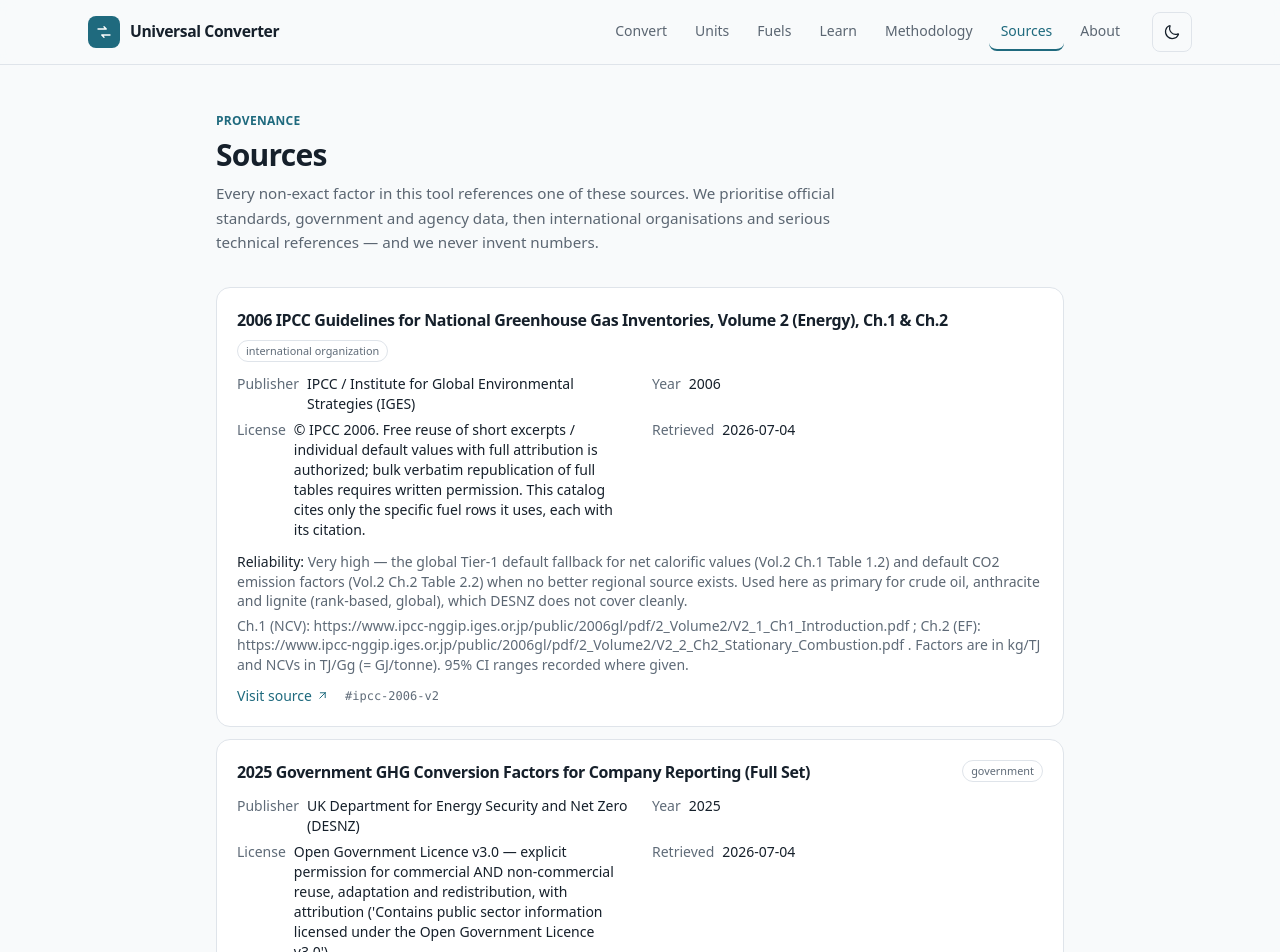
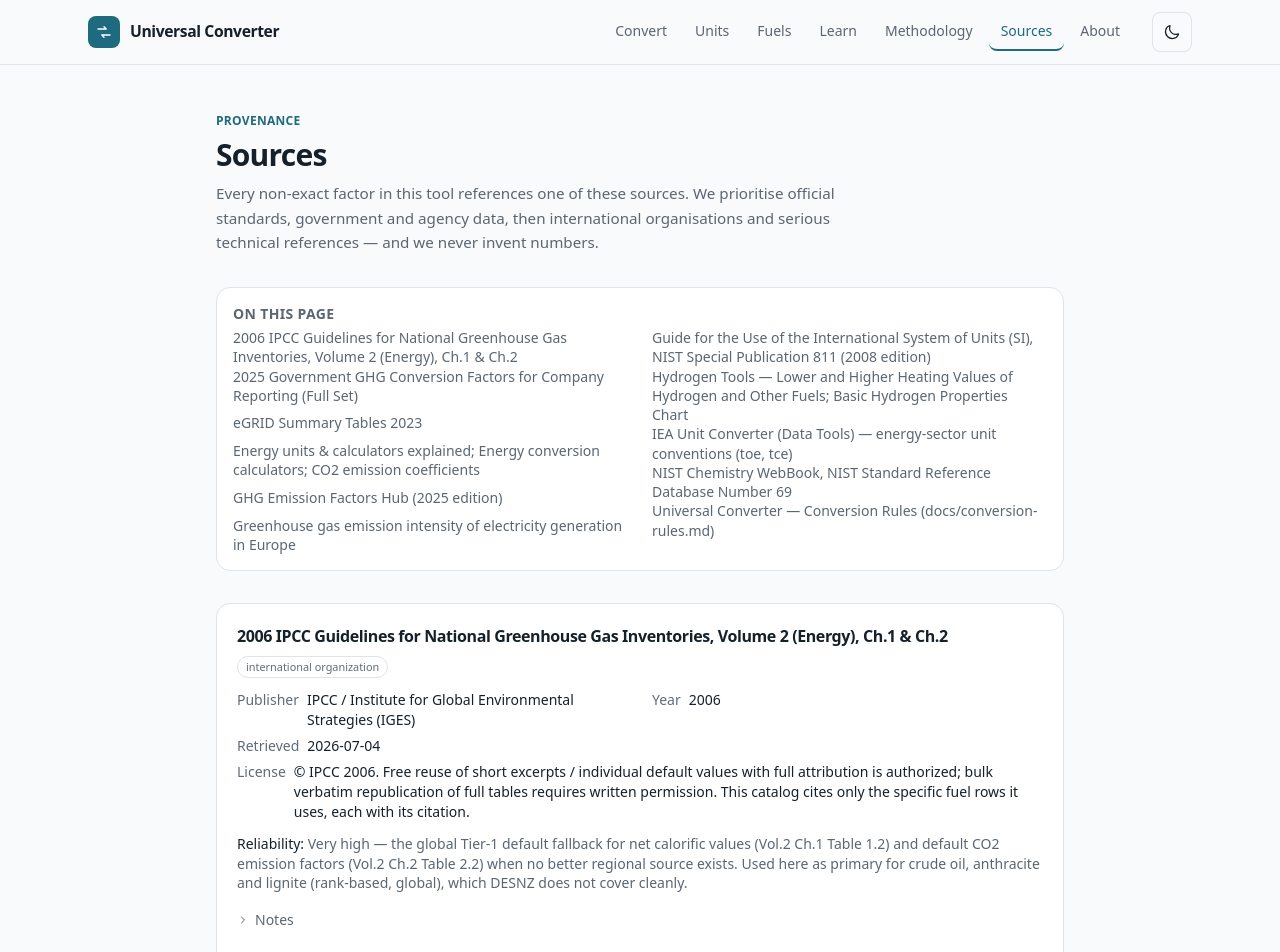
Before and after one commit to qwertz92/universal-converter, a SvelteKit app: page /sources in a window 1280 px wide. Shown: the top 952 px of the page. Built offline with nearby package versions, Linux system fonts and the light colour scheme.

Commit message:
feat(sources): add an index and fold the long notes
- an "On this page" list links to every source's anchor (ids unchanged)
- notes sit in a disclosure; reliability stays visible
- the raw id chip became a permalink

```diff
--- a/src/routes/sources/+page.svelte
+++ b/src/routes/sources/+page.svelte
@@ -22,6 +22,33 @@
 	{#if sources.length === 0}
 		<p class="text-sm" style="color:var(--text-faint)">No sources loaded.</p>
 	{:else}
+		<!-- Eleven sources are a long scroll on a phone. This index jumps to a card;
+		     the card ids below are unchanged because other pages link to
+		     /sources#<id>. -->
+		<nav
+			aria-label="On this page"
+			class="mb-8 rounded-[var(--radius-card)] border p-4"
+			style="border-color:var(--border);background:var(--surface)"
+		>
+			<h2
+				class="mb-1 text-sm font-semibold tracking-wide uppercase"
+				style="color:var(--text-muted)"
+			>
+				On this page
+			</h2>
+			<ul class="sm:columns-2 sm:gap-6">
+				{#each sources as s (s.id)}
+					<li class="break-inside-avoid">
+						<a
+							href="#{s.id}"
+							class="flex min-h-10 items-center text-sm leading-snug hover:text-[var(--accent)] sm:min-h-9"
+							style="color:var(--text-muted)">{s.title}</a
+						>
+					</li>
+				{/each}
+			</ul>
+		</nav>
+
 		<div class="space-y-3">
 			{#each sources as s (s.id)}
 				<article
@@ -41,9 +68,9 @@
 						{/if}
 					</div>
 
-					<dl class="mt-3 grid gap-x-6 gap-y-1.5 text-sm sm:grid-cols-2">
+					<dl class="mt-3 grid grid-cols-2 gap-x-6 gap-y-1.5 text-sm">
 						{#if s.publisher}
-							<div class="flex gap-2">
+							<div class="col-span-2 flex gap-2 sm:col-span-1">
 								<dt style="color:var(--text-faint)">Publisher</dt>
 								<dd class="font-medium">{s.publisher}</dd>
 							</div>
@@ -54,16 +81,17 @@
 								<dd class="uc-num font-medium">{s.publication_year}</dd>
 							</div>
 						{/if}
-						{#if s.license}
-							<div class="flex gap-2">
-								<dt style="color:var(--text-faint)">License</dt>
-								<dd class="font-medium">{s.license}</dd>
-							</div>
-						{/if}
 						{#if s.retrieved_at}
 							<div class="flex gap-2">
 								<dt style="color:var(--text-faint)">Retrieved</dt>
 								<dd class="uc-num font-medium">{s.retrieved_at}</dd>
+							</div>
+						{/if}
+						{#if s.license}
+							<!-- Licence text can run to a full sentence (IPCC): full width, not a half column. -->
+							<div class="col-span-2 flex gap-2">
+								<dt style="color:var(--text-faint)">License</dt>
+								<dd class="font-medium">{s.license}</dd>
 							</div>
 						{/if}
 					</dl>
@@ -78,18 +106,44 @@
 						</p>
 					{/if}
 					{#if s.notes}
-						<p class="mt-1.5 text-sm leading-snug break-words" style="color:var(--text-faint)">
-							{s.notes}
-						</p>
+						<!-- Collapsed: the notes quote URLs and publication details that triple the
+						     card's height on a phone. Nothing is dropped, it is one tap away. -->
+						<details class="group mt-2">
+							<summary
+								class="inline-flex min-h-10 cursor-pointer list-none items-center gap-1.5 text-sm font-medium [&::-webkit-details-marker]:hidden"
+								style="color:var(--text-muted)"
+							>
+								<svg
+									width="12"
+									height="12"
+									viewBox="0 0 24 24"
+									fill="none"
+									aria-hidden="true"
+									class="shrink-0 transition-transform group-open:rotate-90"
+								>
+									<path
+										d="M9 6l6 6-6 6"
+										stroke="currentColor"
+										stroke-width="2"
+										stroke-linecap="round"
+										stroke-linejoin="round"
+									/>
+								</svg>
+								Notes
+							</summary>
+							<p class="text-sm leading-snug break-words" style="color:var(--text-faint)">
+								{s.notes}
+							</p>
+						</details>
 					{/if}
 
-					<div class="mt-3 flex items-center gap-4 text-sm">
+					<div class="mt-1 flex items-center gap-4 text-sm">
 						{#if s.url}
 							<a
 								href={s.url}
 								target="_blank"
 								rel="external noopener noreferrer"
-								class="inline-flex items-center gap-1 font-medium hover:underline"
+								class="inline-flex min-h-10 items-center gap-1 font-medium hover:underline"
 								style="color:var(--accent)"
 							>
 								Visit source
@@ -104,7 +158,12 @@
 								</svg>
 							</a>
 						{/if}
-						<code class="text-xs" style="color:var(--text-faint)">#{s.id}</code>
+						<a
+							href="#{s.id}"
+							class="inline-flex min-h-10 items-center text-xs hover:text-[var(--accent)]"
+							style="color:var(--text-faint)"
+							aria-label="Link to {s.title}">Permalink</a
+						>
 					</div>
 				</article>
 			{/each}
```
